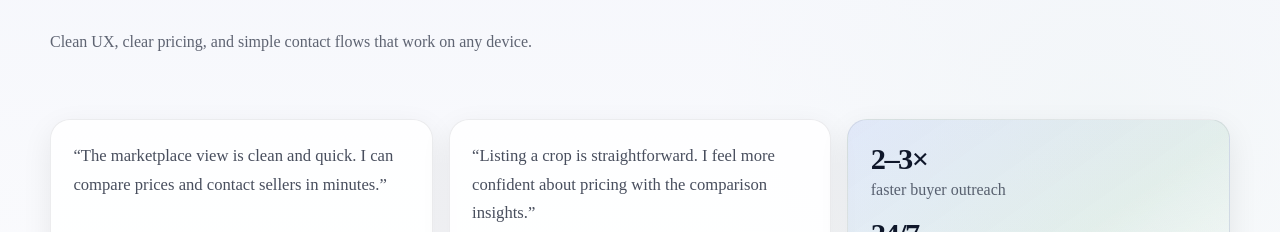
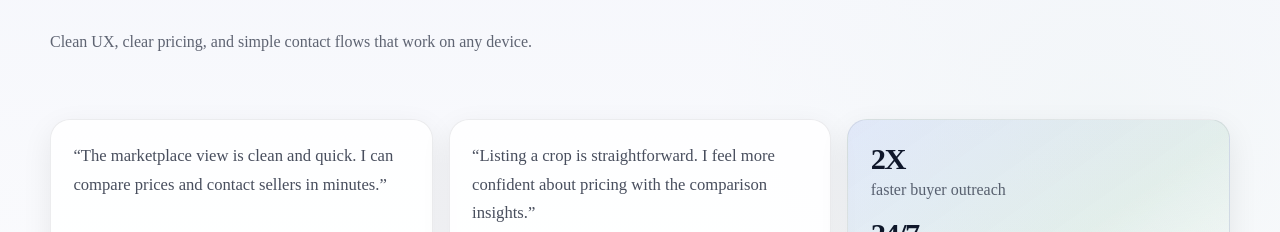
Before and after one commit to kirti253/Kissan_setu, a Next.js app in the folder frontend/: page / in a window 1280 px wide. Shown: the part 2912-3144 px from the top of the page. Built offline with nearby package versions, Linux system fonts and the light colour scheme.

Commit message:
modified buyer outreach

```diff
--- a/frontend/app/page.tsx
+++ b/frontend/app/page.tsx
@@ -267,7 +267,7 @@ export default function LandingPage() {
             <article className="proof-card proof-card-accent">
               <div className="stat-stack">
                 <div className="stat">
-                  <strong>2–3×</strong>
+                  <strong>2X</strong>
                   <span className="muted-copy">faster buyer outreach</span>
                 </div>
                 <div className="stat">
```
